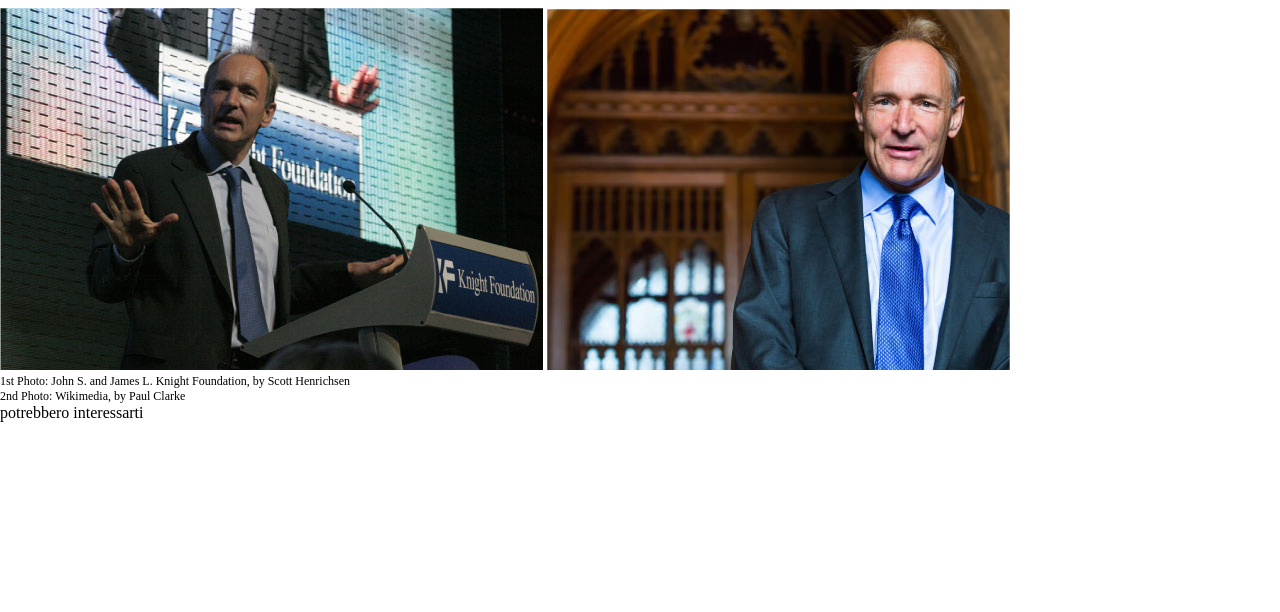
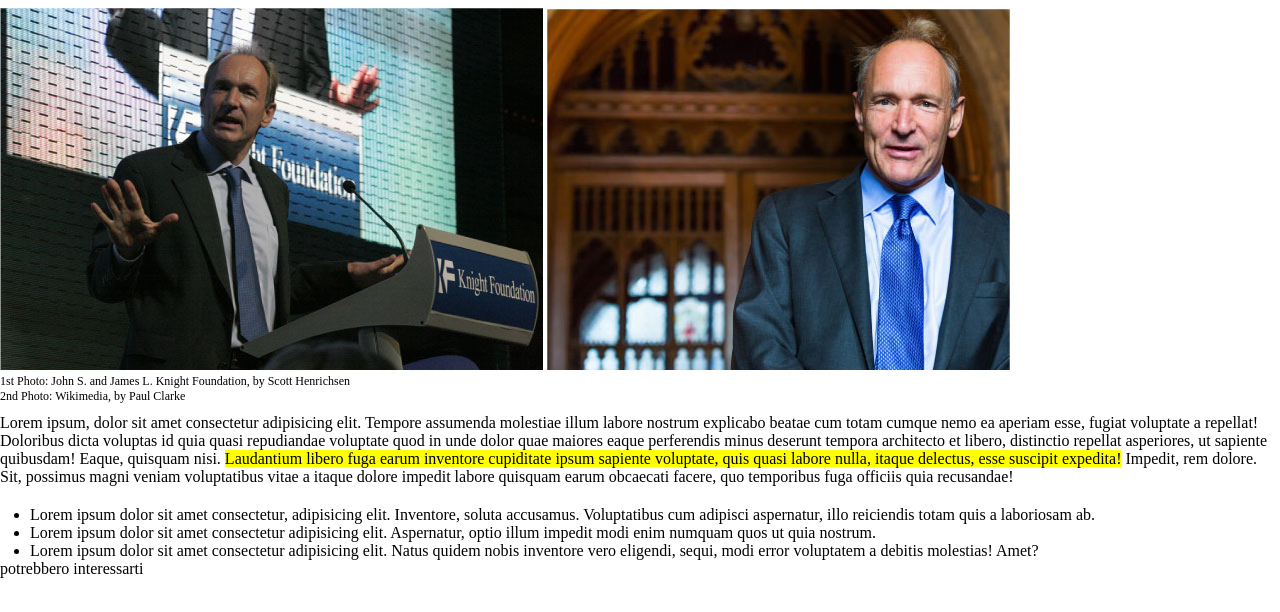
Before and after one commit to LarisaGimbu/html-css-booleaner, a plain HTML site: page index.html in a window 1280 px wide. Shown: the part 146-758 px from the top of the page. Drawn offline with Linux system fonts and the light colour scheme.

Commit message:
aggiunta elenco

```diff
--- a/css/style.css
+++ b/css/style.css
@@ -40,4 +40,14 @@ h1{
 
 .didascalia{
   font-size: 12px;
+  margin-bottom: 10px;
 }
+
+.underline{
+  background-color: yellow
+}
+
+ul{
+  margin-left: 30px;
+  margin-top: 20px;
+}
--- a/index.html
+++ b/index.html
@@ -36,7 +36,28 @@
         2nd Photo: Wikimedia, by Paul Clarke
       </p>
     </section>
-    <section></section>
+
+    <!-- testo ed elenco -->
+    <section>
+      <p>
+        Lorem ipsum, dolor sit amet consectetur adipisicing elit. Tempore assumenda molestiae illum labore nostrum explicabo beatae cum totam cumque nemo ea aperiam esse, fugiat voluptate a repellat! Doloribus dicta voluptas id quia quasi repudiandae voluptate quod in unde dolor quae maiores eaque perferendis minus deserunt tempora architecto et libero, distinctio repellat asperiores, ut sapiente quibusdam! Eaque, quisquam nisi. <span class="underline"> Laudantium libero fuga earum inventore cupiditate ipsum sapiente voluptate, quis quasi labore nulla, itaque delectus, esse suscipit expedita!</span>  Impedit, rem dolore. Sit, possimus magni veniam voluptatibus vitae a itaque dolore impedit labore quisquam earum obcaecati facere, quo temporibus fuga officiis quia recusandae!
+      </p>
+
+      <ul>
+        <li>
+            Lorem ipsum dolor sit amet consectetur, adipisicing elit. Inventore, soluta accusamus. Voluptatibus cum adipisci aspernatur, illo reiciendis totam quis a laboriosam ab.
+        </li>
+        <li>
+            Lorem ipsum dolor sit amet consectetur adipisicing elit. Aspernatur, optio illum impedit modi enim numquam quos ut quia nostrum.
+        </li>
+        <li>
+             Lorem ipsum dolor sit amet consectetur adipisicing elit. Natus quidem nobis inventore vero eligendi, sequi, modi error voluptatem a debitis molestias! Amet?
+        </li>
+      </ul>
+      </div>
+    </section>
+    <!-- /testo ed elenco -->
+
   </main>
 
 
```
